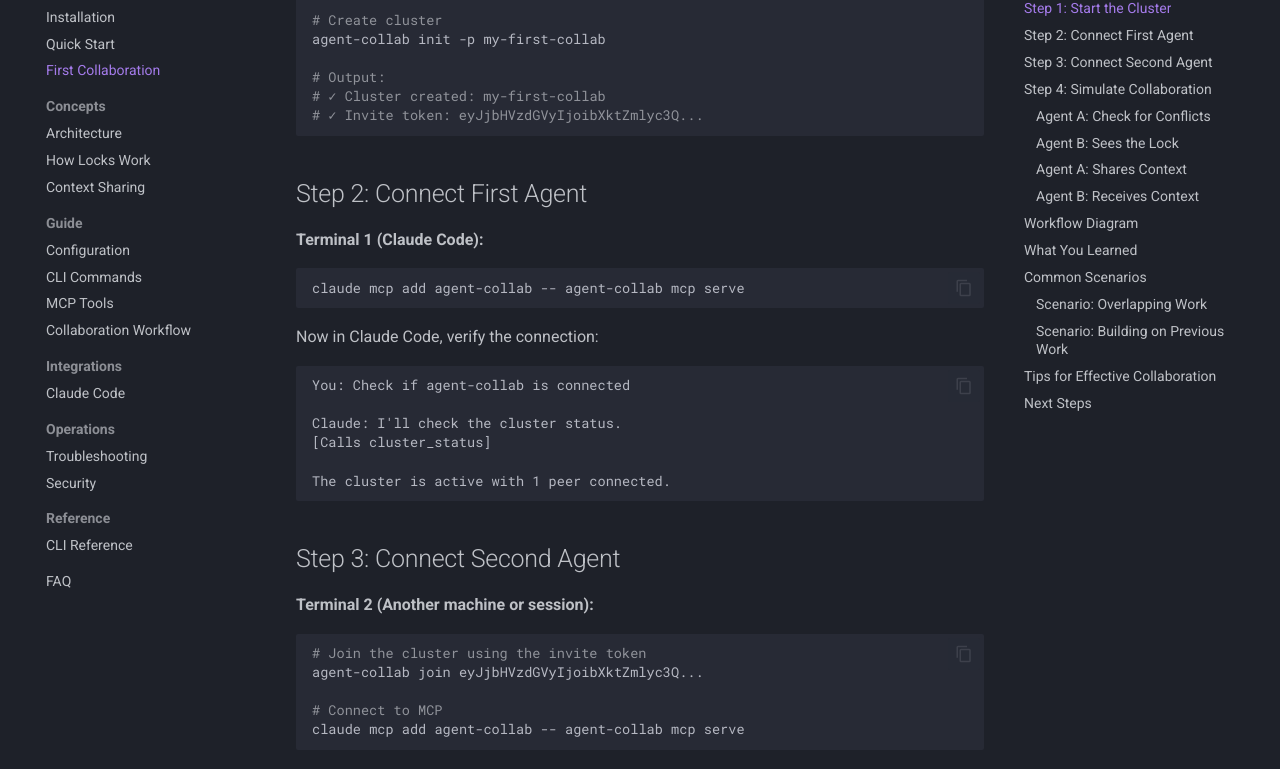
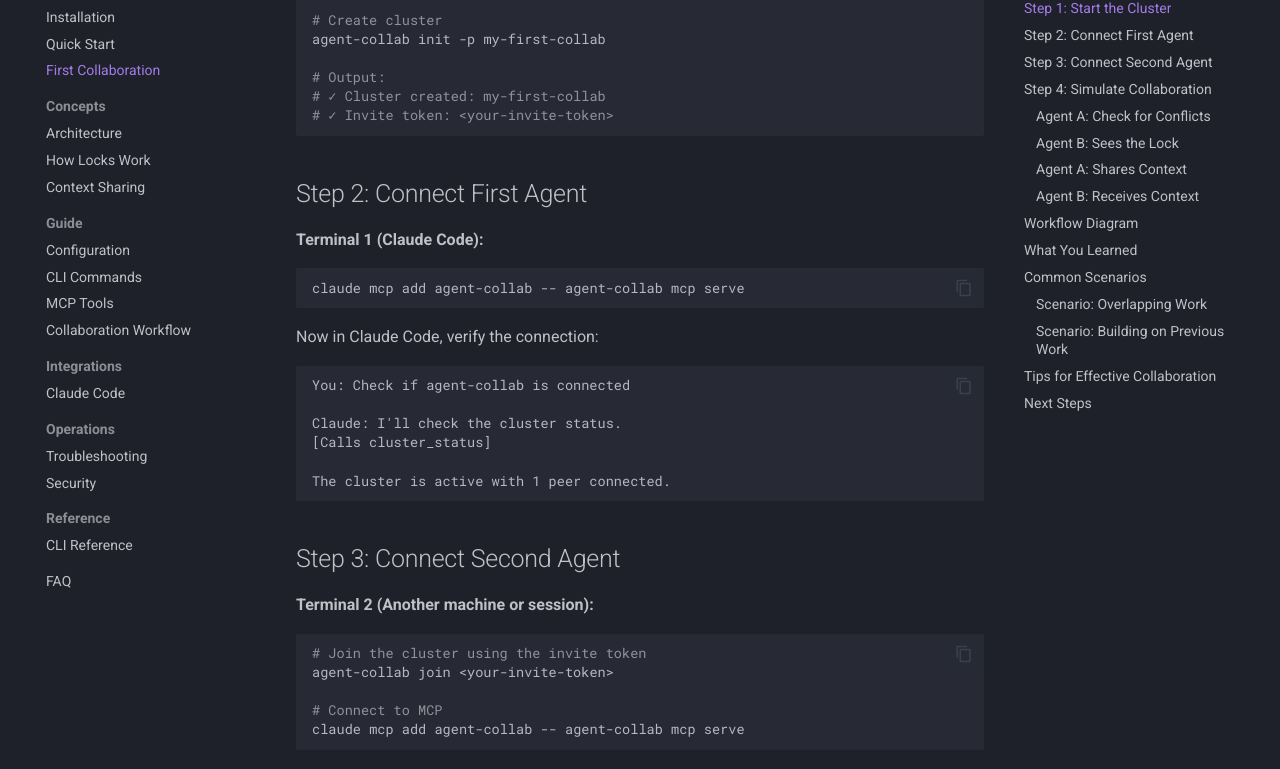
Before and after one commit to vanillacake369/agent-collab, an MkDocs documentation site: the page built from docs/getting-started/first-collaboration.md, in a window 1280 px wide and 1400 px high, scrolled down 1008 px. Shown: the part 154-923 px from the top of the window. Built offline with MkDocs 1.6.1 and Material for MkDocs 9.7.7, drawn with Linux system fonts in a browser that asks for light colours; comment, search, counter and statistics services are not loaded.

Commit message:
fix: replace example JWT tokens with placeholders for gitleaks

````diff
--- a/docs/getting-started/first-collaboration.md
+++ b/docs/getting-started/first-collaboration.md
@@ -43,7 +43,7 @@ agent-collab init -p my-first-collab
 
 # Output:
 # ✓ Cluster created: my-first-collab
-# ✓ Invite token: eyJjbHVzdGVyIjoibXktZmlyc3Q...
+# ✓ Invite token: <your-invite-token>
 ```
 
 ## Step 2: Connect First Agent
@@ -71,7 +71,7 @@ The cluster is active with 1 peer connected.
 
 ```bash
 # Join the cluster using the invite token
-agent-collab join eyJjbHVzdGVyIjoibXktZmlyc3Q...
+agent-collab join <your-invite-token>
 
 # Connect to MCP
 claude mcp add agent-collab -- agent-collab mcp serve
````
Also changed, not shown: docs/reference/cli-reference.md (+2 -2 lines).
